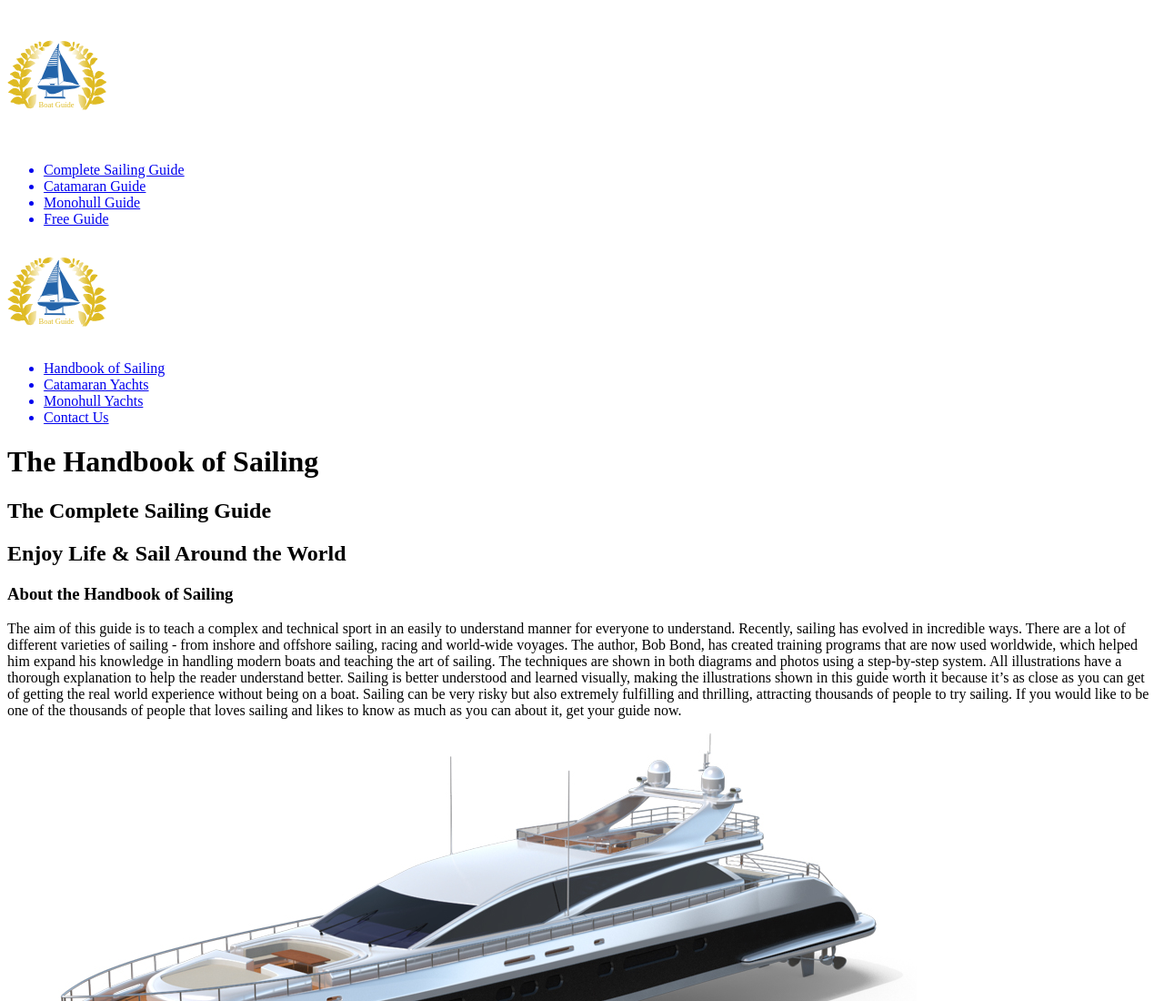
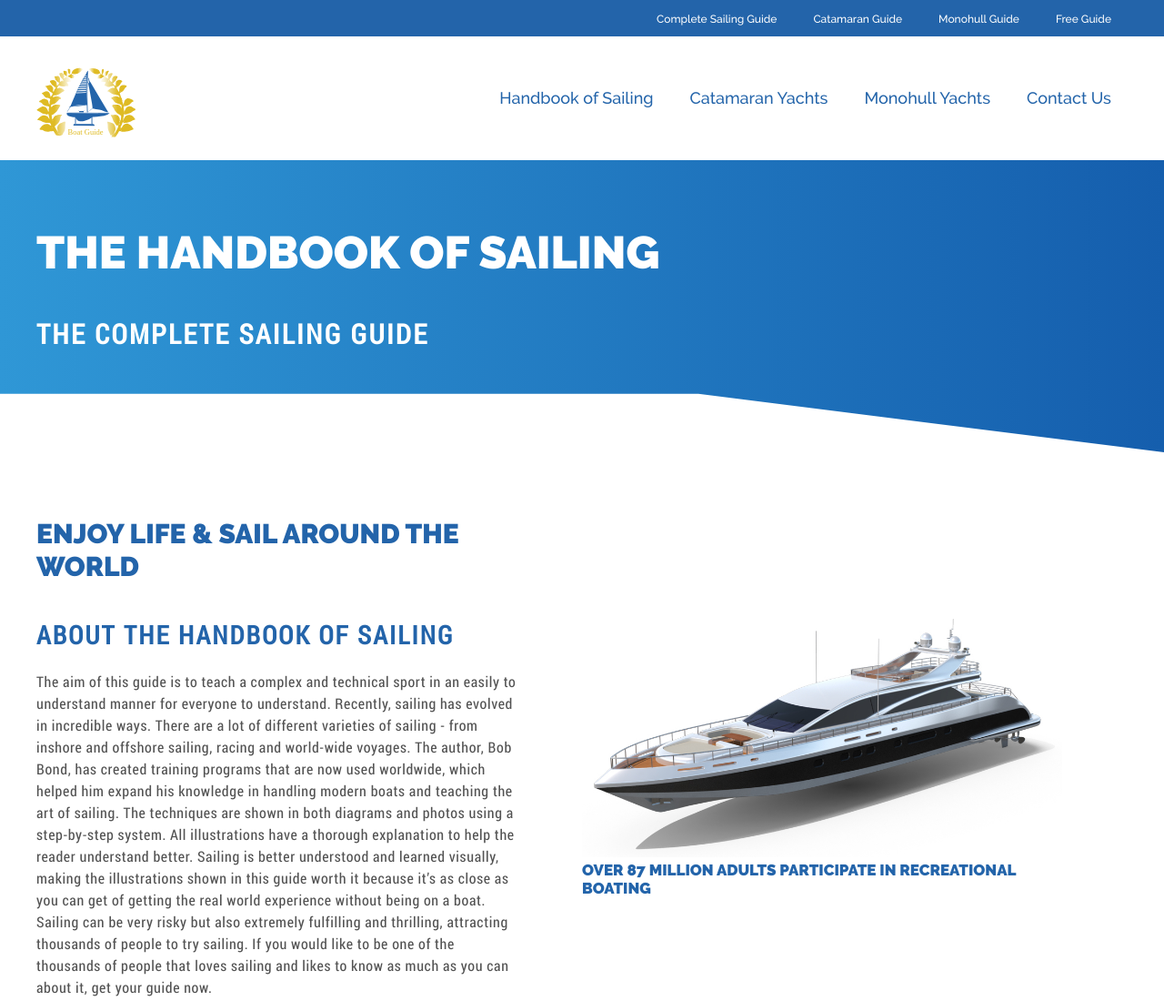
Before and after one commit to elemusma/boatguide, a plain HTML site: page index.html in a window 1280 px wide. Shown: the top 1100 px of the page at 91% size. Drawn offline with Linux system fonts and the light colour scheme; the site is published under a folder, as on GitHub Pages, so addresses that start at the root find nothing.

Commit message:
css rp-2

```diff
--- a/index.html
+++ b/index.html
@@ -3,7 +3,7 @@
 
 <head>
   <title>Handbook of Sailing | The Complete Sailing Guide</title>
-  <link rel="stylesheet" href="/style.css">
+  <link rel="stylesheet" href="style.css">
   <link rel="shortcut icon" type="image/x-icon" href="images/boatguide.ico" />
   <link rel="stylesheet" href="https://use.fontawesome.com/releases/v5.0.13/css/all.css" integrity="sha384-DNOHZ68U8hZfKXOrtjWvjxusGo9WQnrNx2sqG0tfsghAvtVlRW3tvkXWZh58N9jp" crossorigin="anonymous">
 </head>
@@ -192,7 +192,7 @@
     </div>
   </div>
 </body>
-<script src="/menu.js"></script>
-<script src="/accordion.js"></script>
+<script src="menu.js"></script>
+<script src="accordion.js"></script>
 
 </html>
```
